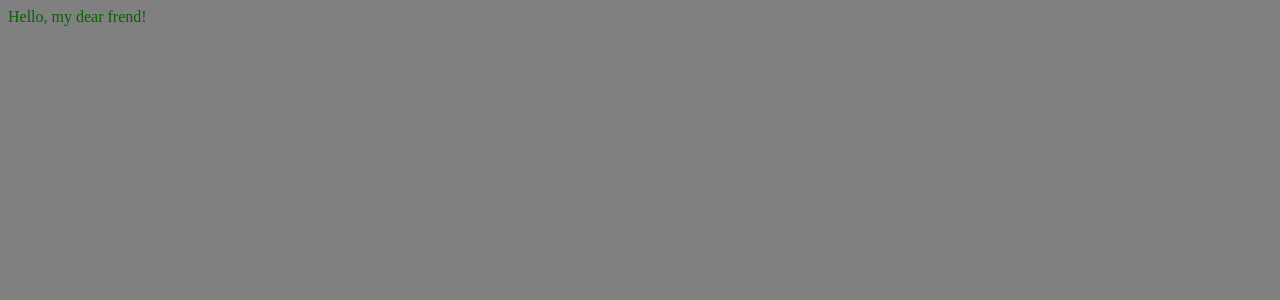
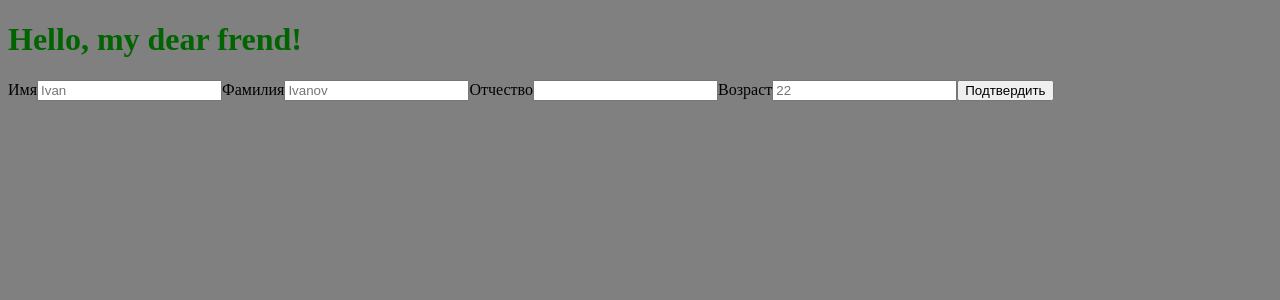
Before and after one commit to WinGrigoreva/PokemonDesk, a React app: page / in a window 1280 px wide. Shown: the top 300 px of the page. Built offline with nearby package versions, Linux system fonts and the light colour scheme.

Commit message:
homework-2

```diff
--- a/package.json
+++ b/package.json
@@ -16,6 +16,8 @@
     "react-dom": "^17.0.1"
   },
   "devDependencies": {
+    "@types/react": "^16.9.55",
+    "@types/react-dom": "^16.9.9",
     "css-loader": "^5.0.0",
     "html-webpack-plugin": "^4.5.0",
     "node-sass": "^4.14.1",
--- a/src/App.js
+++ /dev/null
@@ -1,15 +0,0 @@
-import React from 'react';
-import s from './App.modules.scss';
-import './custom.css';
-import cn from 'classnames'; //билиотека для замены конкатенации классов
-
-const App = () => {
-    return (
-        // cn используем для записи вместо {s.header + ' color'}>
-        <div className={cn(s.header, ' color')}>
-            Hello, my dear frend!
-        </div>
-    )
-}
-
-export default App;
--- a/src/App.modules.scss
+++ b/src/App.modules.scss
@@ -1,4 +1,9 @@
 .header {
     font-size: 64px;
     font-weight: bold;
+    text-align: center;
 }
+.container {
+    max-width: 1280px;
+    margin: 0 auto;
+}
--- /dev/null
+++ b/src/App.tsx
@@ -0,0 +1,22 @@
+import React from 'react';
+import s from './App.modules.scss';
+import './custom.css';
+import cn from 'classnames'; //билиотека для замены конкатенации классов
+import Form, {IFormProps} from './components/Form';
+
+const User: IFormProps = {
+  firstName: "Ivan",
+  lastName: "Ivanov",
+  age: 22,
+};
+const App: React.FC = () => {
+    return (
+        // cn используем для записи вместо {s.header + ' color'}>
+        <div className={s.container}>
+            <h1 className={cn(s.header, ' color')}>Hello, my dear frend!</h1>
+            <Form {...User}/>
+        </div>
+    )
+}
+
+export default App;
--- /dev/null
+++ b/src/components/Form/Form.modules.scss
@@ -0,0 +1,22 @@
+.form {
+    display: flex;
+    flex-direction: column;
+    max-width: 500px;
+    margin: 0 auto;
+    &>input {
+    padding: 10px;
+    }
+    &>* {
+        margin-top: 5px;
+    }
+    &+* {
+        margin-bottom: 5px;
+    }
+    &>*:last-child {
+        margin-top: 15px;
+        background-color: darkgreen;
+    }
+    &>label {
+        color: white;
+    }
+}
--- /dev/null
+++ b/src/components/Form/index.tsx
@@ -0,0 +1,40 @@
+import React from 'react';
+import s from './Form.modules.scss';
+
+export interface IFormProps {
+  lastName: string;
+  firstName: string;
+  familyName?: string;
+  age: number;
+}
+const Form: React.FC<IFormProps> = (props) => {
+  return (
+    <form action="" className={s.form}>
+      <label htmlFor="firstNameId">Имя</label>
+      <input
+        type="text"
+        placeholder={props.firstName}
+        id="firstNameId"
+        required
+      />
+      <label htmlFor="lastNameId">Фамилия</label>
+      <input
+        type="text"
+        placeholder={props.lastName}
+        id="lastNameId"
+        required
+      />
+      <label htmlFor="familyNameId">Отчество</label>
+      <input type="text" placeholder={props.familyName} id="familyNameId" />
+      <label htmlFor="ageId">Возраст</label>
+      <input
+        type="text"
+        placeholder={props.age.toString()}
+        id="ageId"
+        required
+      />
+      <input type="submit" value="Подтвердить" />
+    </form>
+  );
+};
+export default Form;
--- a/src/index.css
+++ b/src/index.css
@@ -9,6 +9,5 @@ html {
 }
 
 body {
-    max-width: 1280px;
     background-color:grey;
 }
--- a/webpack.config.js
+++ b/webpack.config.js
@@ -8,7 +8,7 @@
      },
      //webpack по умолчанию собирает файлы в преобразованном (минимализимрованном) продакшен режиме
      mode: NODE_ENV ? NODE_ENV : 'development',//указываем собирать конечный файл в девелопмент режиме или продакшен режиме в зависимости от значения NODE_ENV в process.env
-     entry: path.resolve(__dirname, 'src/index.js'), //откуда брать файл - точку входа в приложение
+     entry: path.resolve(__dirname, 'src/index.tsx'), //откуда брать файл - точку входа в приложение
      // куда ложить конечный файл и как его назвать:
      output: {
          path: path.resolve(__dirname, 'dist'),
```
Also changed, not shown: src/example.ts (added, +143 -0 lines), src/index.tsx (renamed from src/index.js), 1 other file (tests, documents, lock files or other folders).
